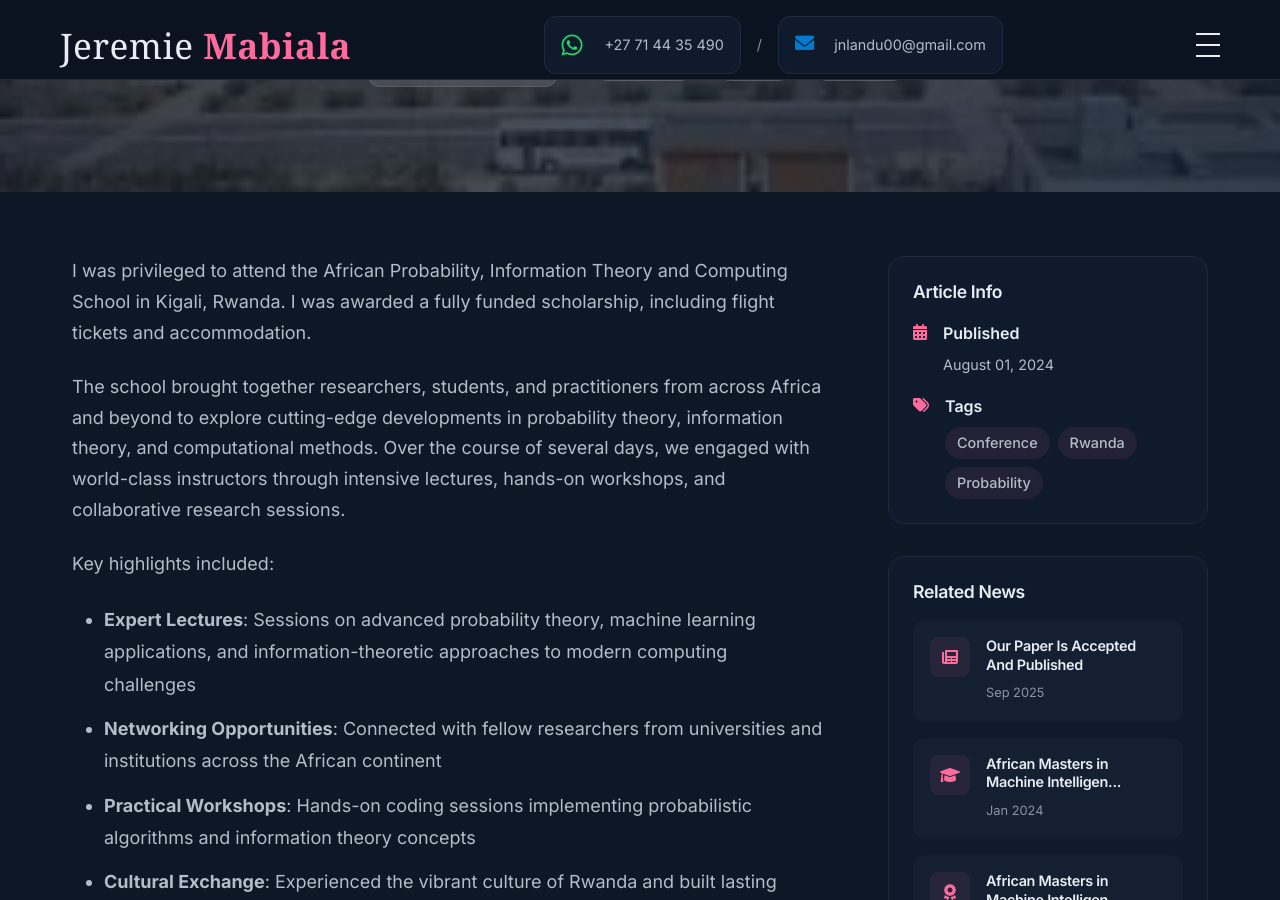
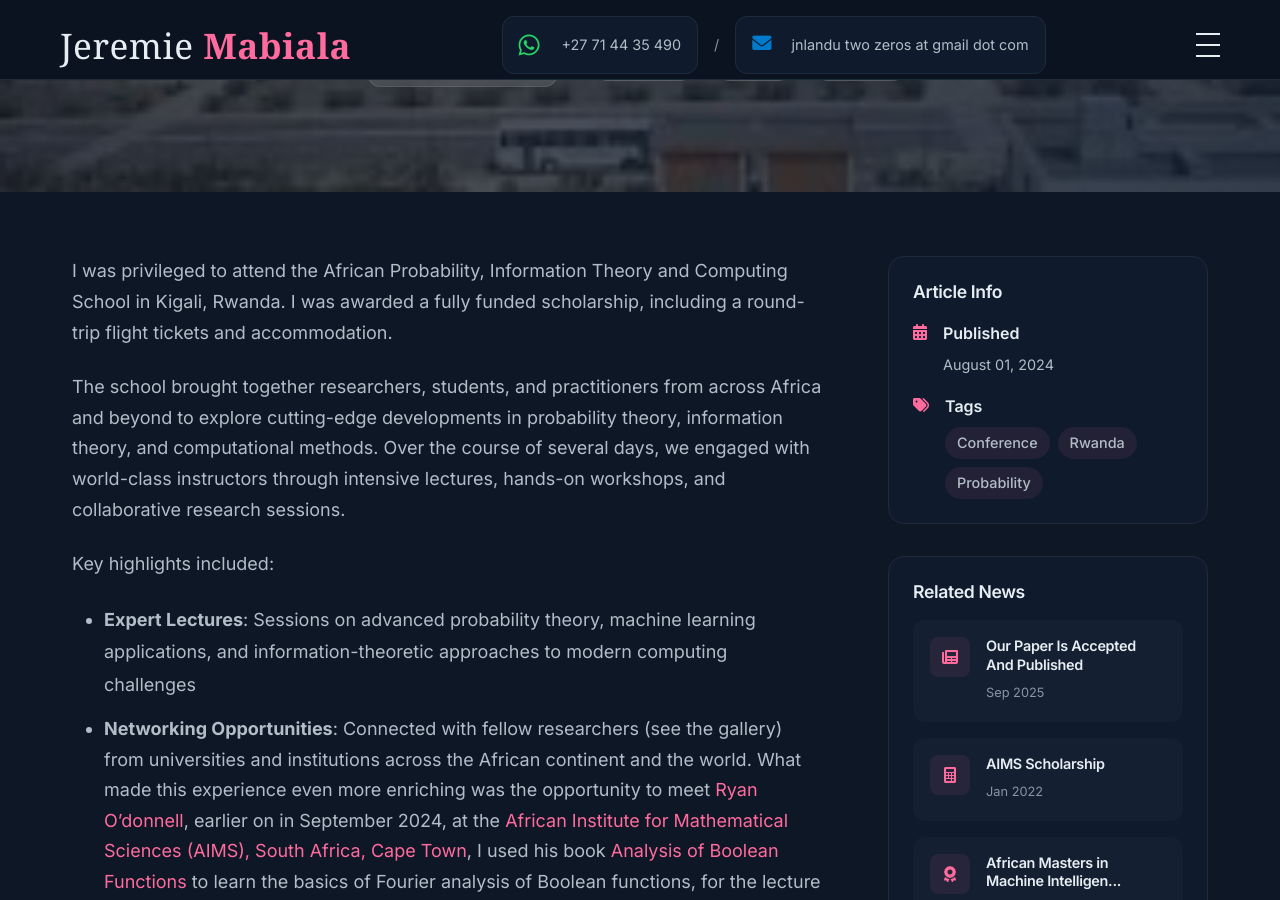
Before and after one commit to jnlandu/jnlandu.github.io, a Jekyll site: the page built from _news/2024-08-rwanda-conference.md, in a window 1280 px wide and 900 px high, scrolled down 454 px. Built offline with Jekyll 4.4.1, drawn with Linux system fonts in a browser that asks for light colours; nearby versions of some CDN libraries; some of the changed text lies outside the part shown.

Commit message:
updated the news home and added the news items

```diff
--- a/_layouts/default.html
+++ b/_layouts/default.html
@@ -43,7 +43,7 @@
           <span class="contact-divider">/</span>
             <span class="contact-item">
             <i class="fas fa-envelope" aria-hidden="true" style="color:#007acc;font-size:1.2rem;margin-right:4px;"></i>
-            <span class="contact-email">jnlandu00@gmail.com</span>
+            <span class="contact-email">jnlandu  two zeros at gmail dot com </span>
             </span>
         </div>
 
--- a/_layouts/home.html
+++ b/_layouts/home.html
@@ -263,7 +263,7 @@
       <div>
         <div class="posts-eyebrow">Latest</div>
         <h2 class="posts-title">News & Updates</h2>
-        <p class="posts-subtitle">Recent achievements, fellowships, and exciting projects I'm working on.</p>
+        <!-- <p class="posts-subtitle">Recent achievements, fellowships, and exciting projects I'm working on.</p> -->
       </div>
     </header>
 
--- a/_news/2024-08-rwanda-conference.md
+++ b/_news/2024-08-rwanda-conference.md
@@ -16,7 +16,7 @@
   - /assets/static/img/indaba3.png
 ---
 
-I was privileged to attend the African Probability, Information Theory and Computing School in Kigali, Rwanda. I was awarded a fully funded scholarship, including flight tickets and accommodation.
+I was privileged to attend the African Probability, Information Theory and Computing School in Kigali, Rwanda. I was awarded a fully funded scholarship, including a round-trip  flight tickets and accommodation.
 
 
 The school brought together researchers, students, and practitioners from across Africa and beyond to explore cutting-edge developments in probability theory, information theory, and computational methods. Over the course of several days, we engaged with world-class instructors through intensive lectures, hands-on workshops, and collaborative research sessions.
@@ -24,8 +24,10 @@
 Key highlights included:
 
 - **Expert Lectures**: Sessions on advanced probability theory, machine learning applications, and information-theoretic approaches to modern computing challenges
-- **Networking Opportunities**: Connected with fellow researchers from universities and institutions across the African continent
+- **Networking Opportunities**: Connected with fellow researchers (see the gallery) from universities and institutions across the African continent and the world. What made this experience even more enriching was the opportunity to meet
+[Ryan O'donnell](https://www.cs.cmu.edu/~odonnell/), earlier on in September 2024, at the [African Institute for Mathematical Sciences (AIMS), South Africa, Cape Town](https://aims.ac.za), I used his book [Analysis of Boolean Functions](https://www.cs.cmu.edu/~odonnell/analysis/) to learn the basics of Fourier analysis of Boolean functions, for the lecture in Boolean Functions Analysis that I attended taught by  [Jan Hazla](https://jhazla.github.io/).
+
 - **Practical Workshops**: Hands-on coding sessions implementing probabilistic algorithms and information theory concepts
 - **Cultural Exchange**: Experienced the vibrant culture of Rwanda and built lasting professional relationships
 
-The experience was invaluable for advancing my research interests and expanding my professional network within the African academic community. The scholarship opportunity made this transformative experience possible, and I'm grateful for the exposure to cutting-edge research methodologies and international collaboration opportunities.
+The experience was invaluable for advancing my research interests and expanding my network within the African academic community and worldwide. The scholarship opportunity made this transformative experience possible, and I'm grateful for the exposure to cutting-edge research methodologies and international collaboration opportunities.
```
Also changed, not shown: _news/2025-01-ammi-fellowship.md (deleted, +0 -12 lines), _news/2025-09-09-our-paper-is-accepted-and-published.md (+1 -0 lines).
